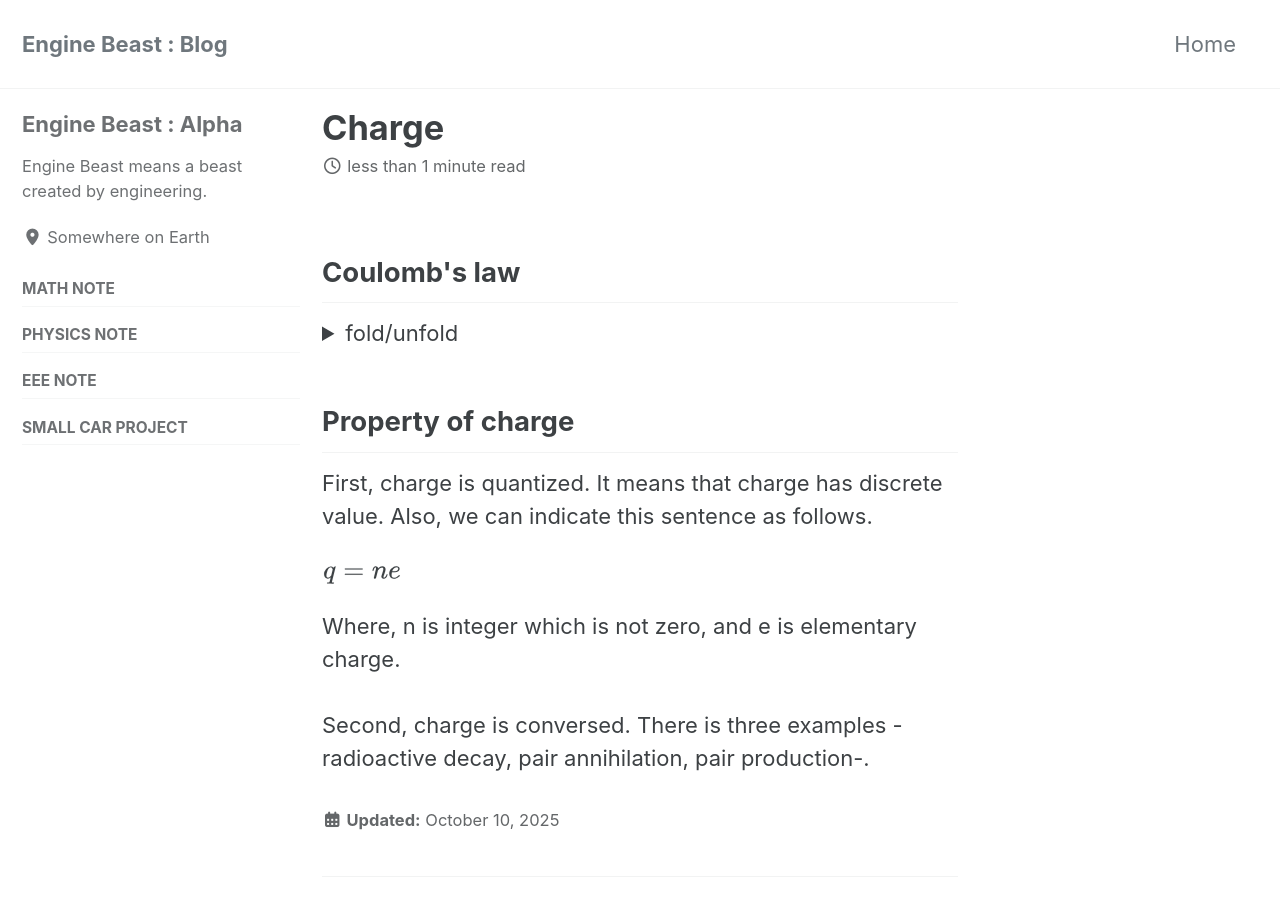
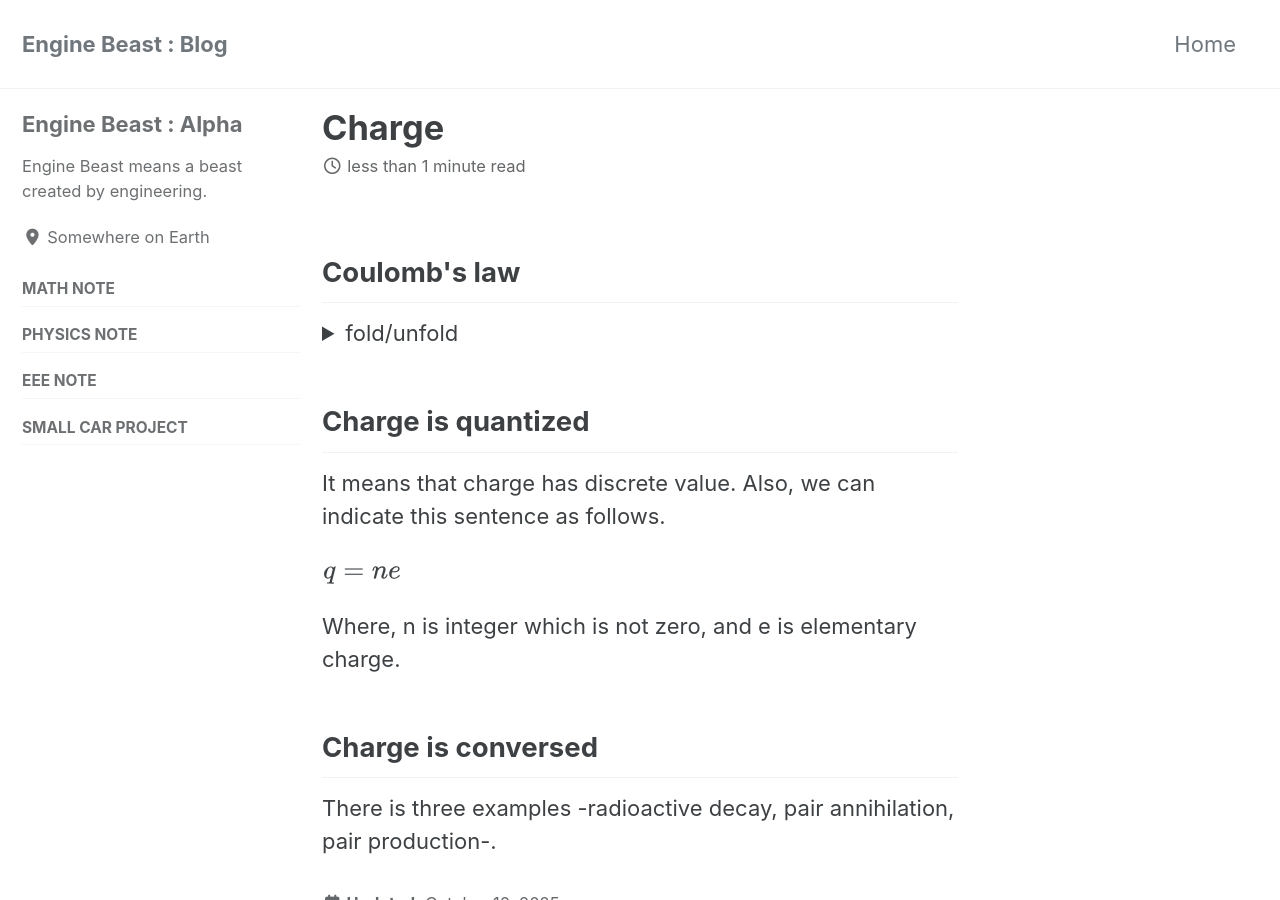
Before and after one commit to enginebeast/enginebeast.github.io, a Jekyll site: the page built from _posts/2025-10-10-charge.html, in a window 1280 px wide and 900 px high. Built offline with Jekyll 4.4.1, drawn with Linux system fonts in a browser that asks for light colours; cached includes are drawn as plain includes.

Commit message:
add contents

```diff
--- a/_posts/2025-10-10-charge.html
+++ b/_posts/2025-10-10-charge.html
@@ -8,21 +8,27 @@ use_math: true
 <h2>Coulomb's law</h2>
 <details>
     <summary>fold/unfold</summary>
+    In Coulomb's law, force between two charges is defined as follows.
     $$
     \begin{flalign*}
     \vec{F_e} = k_e\frac{q_1q_2}{r^2}\hat{r} &&
     \end{flalign*}
     $$
     <br>
+
+    Where \(k_e\) is Coulomb constant defined by the following equation.
     $$
     \begin{flalign*}
     k_e = \frac{1}{4\pi\epsilon_0} &&
     \end{flalign*}
     $$
+    <br>
+
+    Also, \(\epsilon_0\) means permittivity of free space.
 </details>
 
-<h2>Property of charge</h2>
-First, charge is quantized. It means that charge has discrete value. Also, we can indicate this sentence as follows.
+<h2>Charge is quantized</h2>
+It means that charge has discrete value. Also, we can indicate this sentence as follows.
 
 $$
 \begin{flalign*}
@@ -31,5 +37,6 @@ q = ne &&
 $$
 
 Where, n is integer which is not zero, and e is elementary charge.<br>
-<br>
-Second, charge is conversed. There is three examples -radioactive decay, pair annihilation, pair production-.
+
+<h2>Charge is conversed</h2>
+There is three examples -radioactive decay, pair annihilation, pair production-.
```
Also changed, not shown: _posts/2025-09-22-physics_note.html (+2 -5 lines), _posts/2025-10-10-electric_fields.html (+9 -4 lines).
